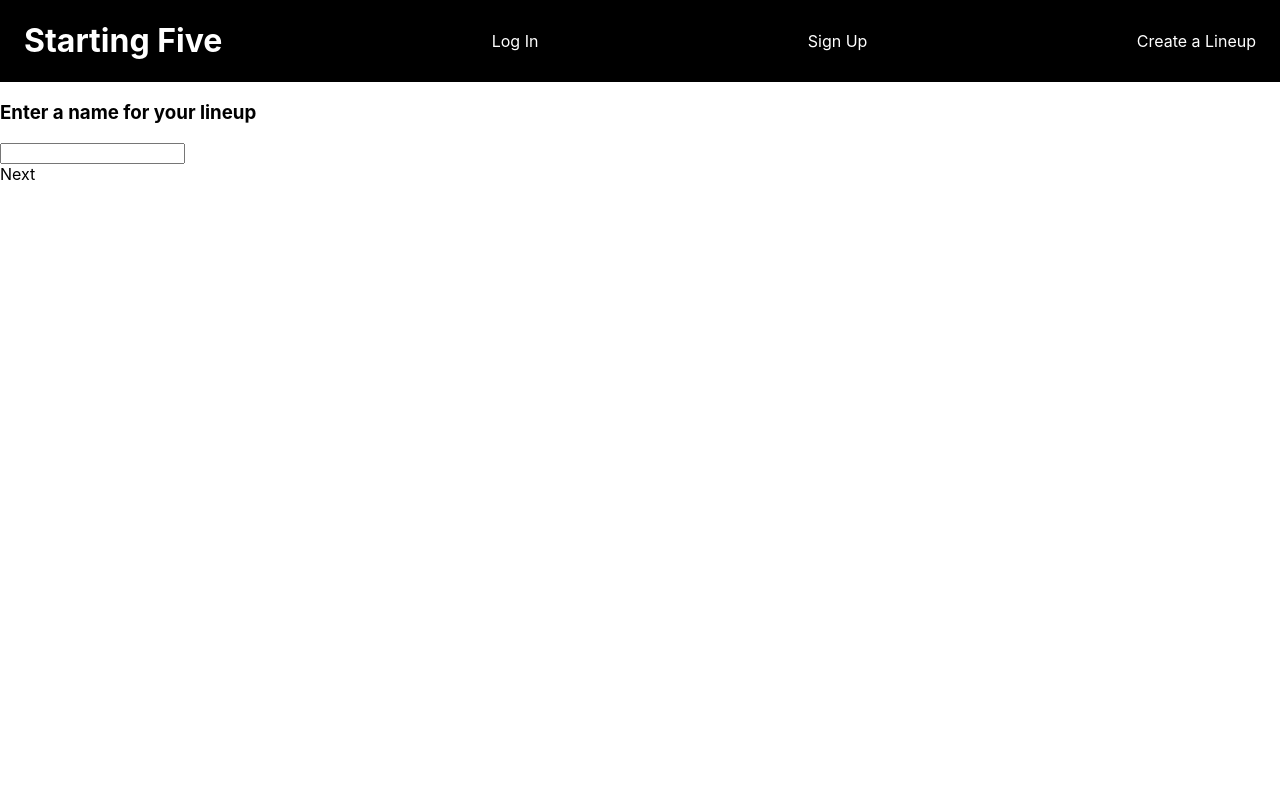
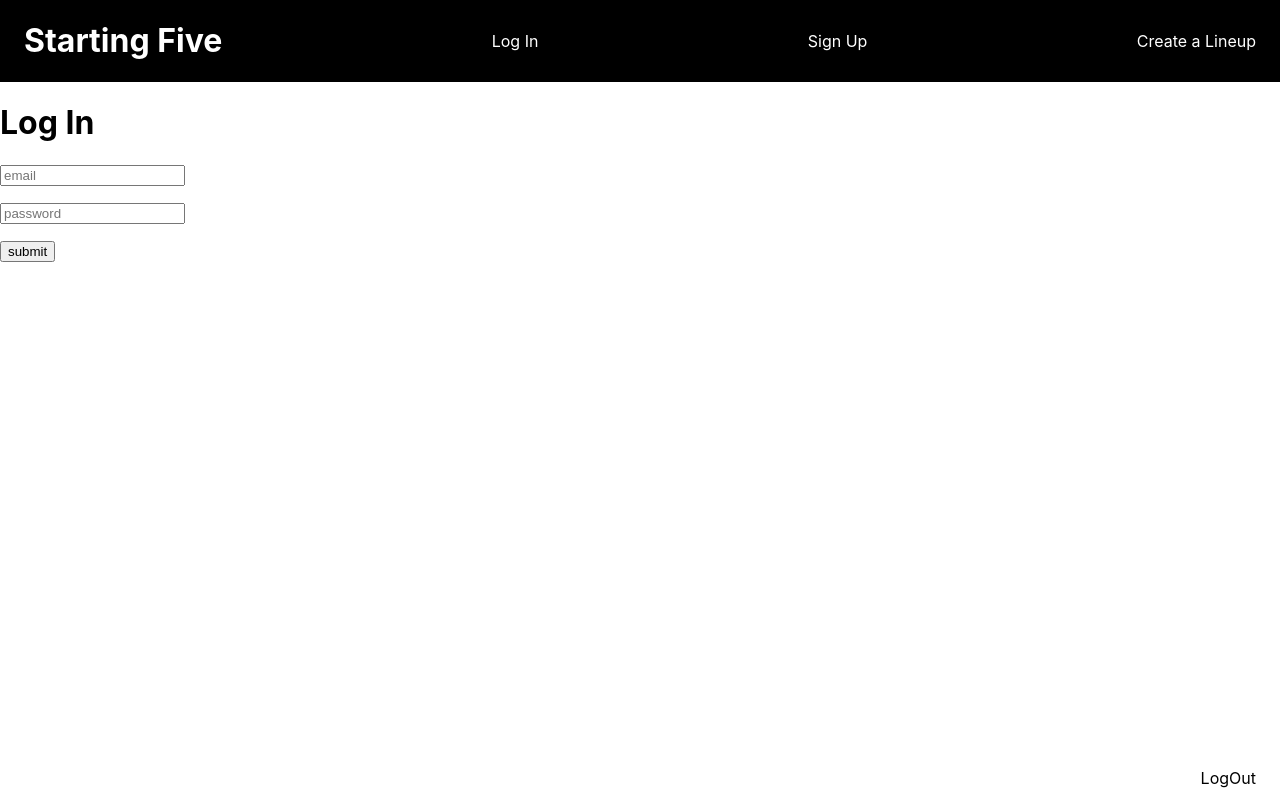
Before and after one commit to dbudimir/nba-starting-five, a React (Create React App) app: page /create-lineup in a window 1280 px wide. Built offline with nearby package versions, Linux system fonts and the light colour scheme.

Commit message:
Authentication working, preparing component stats for database.

```diff
--- a/src/components/Body.js
+++ b/src/components/Body.js
@@ -1,5 +1,6 @@
 import React, { Component } from 'react';
 import { BrowserRouter as Router, Route, Switch } from 'react-router-dom';
+import styled from 'styled-components';
 
 // Children
 import StartingFive from './StartingFive';
@@ -7,28 +8,97 @@ import StartingFiveUserSubmit from './StartingFiveUserSubmit';
 import Login from './Login';
 import Signup from './Signup';
 
+const LogOut = styled.div`
+   position: absolute;
+   bottom: 0;
+   right: 0;
+   padding: 12px 24px;
+`;
+
 class Body extends Component {
    constructor() {
       super();
       this.state = {
-         searchInput: '',
-         playerId: '',
-         playerArray: [],
+         user: {
+            email: '',
+            password: '',
+            userId: '',
+            isLoggedIn: false,
+         },
+         startingFive: {
+            name: '',
+            playerArray: [],
+         },
       };
    }
+
+   handleLogIn = (email, password, userId, status) => {
+      console.log('logging in now');
+      this.setState({
+         user: {
+            email,
+            password,
+            userId,
+            isLoggedIn: status,
+         },
+      });
+   };
+
+   handleLogOut = () => {
+      console.log('logging out now');
+      this.setState({
+         user: {
+            email: '',
+            password: '',
+            userId: '',
+            isLoggedIn: false,
+         },
+      });
+      localStorage.clear();
+   };
 
    render() {
       return (
          <div>
             <Switch>
-               <Route path="/login" render={props => <Login {...this.state} />} />
-               <Route path="/signup" render={props => <Signup {...this.state} />} />
+               <Route
+                  path="/login"
+                  render={props => (
+                     <Login
+                        {...props}
+                        {...this.state}
+                        logOut={this.handleLogOut}
+                        logIn={this.handleLogIn}
+                     />
+                  )}
+               />
+               <Route
+                  path="/signup"
+                  render={props => (
+                     <Signup
+                        {...props}
+                        {...this.state}
+                        logOut={this.handleLogOut}
+                        logIn={this.handleLogIn}
+                     />
+                  )}
+               />
                <Route
                   path="/create-lineup"
-                  render={props => <StartingFiveUserSubmit {...this.state} />}
+                  render={props => (
+                     <StartingFiveUserSubmit
+                        {...props}
+                        {...this.state}
+                        logOut={this.handleLogOut}
+                        logIn={this.handleLogIn}
+                     />
+                  )}
                />
                <Route path="/" render={props => <StartingFive {...this.state} />} />
             </Switch>
+            <LogOut>
+               <span onClick={this.handleLogOut}>LogOut</span>
+            </LogOut>
          </div>
       );
    }
--- a/src/components/Login.js
+++ b/src/components/Login.js
@@ -19,7 +19,8 @@ class Login extends Component {
       super();
       this.state = {
          userId: '',
-         userFullName: '',
+         full_name: '',
+         username: '',
          email: '',
          password: '',
          passwordConfirm: '',
@@ -107,19 +108,17 @@ class Login extends Component {
          })
          .then(response => {
             localStorage.token = response.data.token;
-            this.setState(
-               {
-                  isLoggedIn: true,
-                  userId: response.data.userId,
-               },
-               this.props.logIn(this.state.email, this.state.password, response.data.userId, true)
-            );
+            this.setState({
+               isLoggedIn: true,
+               userId: response.data.userId,
+            });
+            this.props.logIn(this.state.email, this.state.password, response.data.userId, true);
          });
       alert('Nice!');
-      console.log(this.state);
    };
 
    render() {
+      console.log(this.props);
       return (
          <div className="form">
             <h1>Log In</h1>
--- a/src/components/Signup.js
+++ b/src/components/Signup.js
@@ -18,7 +18,8 @@ class Signup extends Component {
    constructor() {
       super();
       this.state = {
-         userFullName: '',
+         userId: '',
+         full_name: '',
          username: '',
          email: '',
          password: '',
@@ -37,6 +38,8 @@ class Signup extends Component {
 
    componentDidMount = () => {
       this.setState({
+         full_name: '',
+         username: '',
          email: this.props.email,
          password: this.props.password,
          isLoggedIn: false,
@@ -67,13 +70,13 @@ class Signup extends Component {
          })
          .then(response => {
             localStorage.token = response.data.token;
-         });
             this.setState({
+               userId: response.data.userId,
                isLoggedIn: true,
             });
+            this.props.logIn(this.state.email, this.state.password, response.data.userId, true);
+         });
       alert('Nice!');
-      this.props.logIn(this.state.email, this.state.password, true);
-      console.log(this.state);
    };
 
    validateFields(fieldName, value) {
@@ -124,16 +127,27 @@ class Signup extends Component {
          <div className="form">
             <h1>Sign Up</h1>
             <Form>
+               <form>
                   <input
-                  name="userFullName"
+                     name="full_name"
                      onChange={this.updateState}
-                  value={this.state.userFullName}
+                     value={this.state.full_name}
                      type="text"
                      placeholder="enter your full name"
                   />
                   <div>
                      <br />
                   </div>
+                  {/* <input
+                  name="username"
+                  onChange={this.updateState}
+                  value={this.state.username}
+                  type="text"
+                  placeholder="create a username"
+               />
+               <div>
+                  <br />
+               </div> */}
                   <input
                      name="email"
                      onChange={this.updateState}
@@ -157,8 +171,12 @@ class Signup extends Component {
                      type="password"
                      placeholder="re-enter password"
                   />
-               <ErrorMessage message={this.state.formErrors.confirmPassword} state={this.state} />
+                  <ErrorMessage
+                     message={this.state.formErrors.confirmPassword}
+                     state={this.state}
+                  />
                   <input name="submit" onClick={this.onSubmit} type="submit" value="submit" />
+               </form>
             </Form>
          </div>
       );
--- a/src/components/StartingFiveUserSubmit.js
+++ b/src/components/StartingFiveUserSubmit.js
@@ -4,6 +4,7 @@ import styled from 'styled-components';
 // Children
 import Search from './Search';
 import PlayerCard from './PlayerCard';
+import Login from './Login';
 
 const MyPlayerContainer = styled.div`
    display: flex;
@@ -18,7 +19,7 @@ class StartingFiveUserSubmit extends Component {
          playerId: '',
          playerArray: [],
          user: {
-            loggedIn: false,
+            loggedIn: this.props.user.isLoggedIn,
             lineupNamed: false,
             lineupFull: false,
          },
@@ -46,11 +47,23 @@ class StartingFiveUserSubmit extends Component {
    };
 
    render() {
+      console.log(this.state);
       const players = this.state.playerArray;
       const playerCard = players.map((player, index) => <PlayerCard data={player} key={index} />);
 
       let startingFiveSubmit;
-      if (this.state.user.lineupNamed === false) {
+      if (localStorage.length === 0) {
+         startingFiveSubmit = (
+            <div>
+               <Login
+                  {...this.props}
+                  {...this.state}
+                  logOut={this.props.logOut}
+                  logIn={this.props.logIn}
+               />
+            </div>
+         );
+      } else if (this.state.user.lineupNamed === false && this.props.user.isLoggedIn === true) {
          startingFiveSubmit = (
             <div>
                <h3>Enter a name for your lineup</h3>
```
Lines whose indentation alone changed are shown as unchanged.
